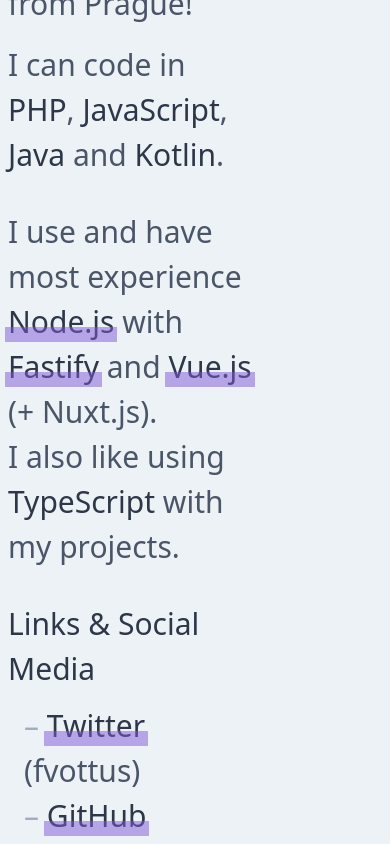
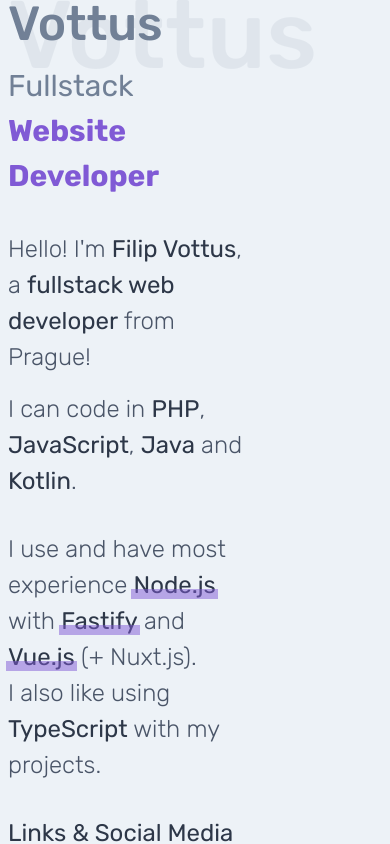
Before and after one commit to VottusCode/frontend, a Vue app: page / in a window 390 px wide. Shown: the top 844 px of the page. Built offline with nearby package versions, Linux system fonts and the light colour scheme.

Commit message:
font, responsive

```diff
--- a/public/index.html
+++ b/public/index.html
@@ -5,7 +5,7 @@
     <meta http-equiv="X-UA-Compatible" content="IE=edge" />
     <meta name="viewport" content="width=device-width,initial-scale=1.0" />
     <link rel="icon" href="<%= BASE_URL %>favicon.ico" />
-    <title><%= htmlWebpackPlugin.options.title %></title>
+    <title>Vottus</title>
   </head>
   <body>
     <noscript>
--- a/src/assets/scss/main.scss
+++ b/src/assets/scss/main.scss
@@ -1,3 +1,5 @@
+@import url('https://fonts.googleapis.com/css2?family=Rubik:ital,wght@0,300;0,400;0,500;0,600;0,700;0,800;0,900;1,300;1,400;1,500;1,600;1,700;1,800;1,900&display=swap');
+
 @tailwind base;
 @tailwind components;
 @tailwind utilities;
@@ -20,24 +22,46 @@
   display: none;
 }
 
-body {
-  font-weight: 'Rubik', -apple-system, BlinkMacSystemFont, 'Segoe UI', Roboto,
-    Oxygen, Ubuntu, Cantarell, 'Open Sans', 'Helvetica Neue', sans-serif;
+html {
+  font-family: 'Rubik', sans-serif !important;
   @apply bg-gray-200;
 }
 
 .title {
   position: relative;
-  @apply text-gray-700;
+  letter-spacing: 0px;
+  @apply text-gray-600;
+  @apply font-medium;
+  @apply text-5xl;
 
   &:after {
     content: attr(data-text);
     position: absolute;
-    font-size: 8rem;
+    font-size: 6rem;
     opacity: 0.1;
     left: 0;
     top: -0.8rem;
     font-weight: 500;
+  }
+}
+
+.avatar {
+  max-height: 200px;
+
+  @media (min-width: 640px) {
+    max-height: 200px;
+  }
+
+  @media (min-width: 768px) {
+    max-height: 250px;
+  }
+
+  @media (min-width: 1024px) {
+    max-height: 400px;
+  }
+
+  @media (min-width: 1280px) {
+    max-height: 600px;
   }
 }
 
--- a/src/pages/index.vue
+++ b/src/pages/index.vue
@@ -1,26 +1,19 @@
 <template>
-  <div class="text-white">
   <div class="flex justify-start items-center w-full h-full">
-      <div class="mx-2 md:mx-8 lg:mx-20 grid grid-cols-3">
+    <div class="mx-2 md:mx-8 lg:mx-20 grid grid-cols-3 w-full h-full">
       <div
         class="col-start-1 col-end-3 flex justify-center items-start w-full h-full"
-          style="flex-flow: column;"
+        style="flex-flow: column"
       >
-          <h1
-            class="text-white font-medium text-2xl md:text-3xl lg:text-8xl title"
-            data-text="Vottus"
-            style="line-height: 1;"
-          >
+        <h1 class="title md:text-6xl" data-text="Vottus" style="line-height: 1">
           Vottus
         </h1>
-          <h2 class="mt-4 text-gray-600 text-4xl">
+        <h2 class="mt-4 text-gray-600 text-3xl">
           Fullstack
-            <span class="text-purple-600 font-bold">
-              Website Developer
-            </span>
+          <span class="text-purple-600 font-bold"> Website Developer </span>
         </h2>
 
-          <div class="font-thin text-gray-700 text-3xl mt-8">
+        <div class="font-thin text-gray-700 text-2xl mt-8">
           <div>
             Hello! I'm <strong>Filip Vottus</strong>, a
             <strong>fullstack web developer</strong> from Prague!
@@ -34,7 +27,8 @@
               I use and have most experience
               <a href="https://nodejs.org" target="_blank">Node.js</a> with
               <a href="https://fastify.io" target="_blank">Fastify</a> and
-                <a href="https://vuejs.org" target="_blank">Vue.js</a> (+ Nuxt.js).
+              <a href="https://vuejs.org" target="_blank">Vue.js</a> (+
+              Nuxt.js).
               <br />
               I also like using <strong>TypeScript</strong> with my projects.
             </div>
@@ -43,10 +37,19 @@
               <strong>Links & Social Media</strong>
               <div class="mt-3 ml-4">
                 <ul class="links">
-                    <li><a href="https://twitter.com/fvottus">Twitter</a> (fvottus)</li>
-                    <li><a href="https://github.com/VottusCode">GitHub</a> (VottusCode)</li>
+                  <li>
+                    <a href="https://twitter.com/fvottus">Twitter</a>
+                    (fvottus)
+                  </li>
+                  <li>
+                    <a href="https://github.com/VottusCode">GitHub</a>
+                    (VottusCode)
+                  </li>
                   <li><router-link to="/blog">Blog</router-link></li>
-                    <li><a href="https://linkedin.com/vottus">LinkedIn</a> (not updated)</li>
+                  <li>
+                    <a href="https://linkedin.com/vottus">LinkedIn</a> (not
+                    updated)
+                  </li>
                 </ul>
               </div>
             </div>
@@ -57,13 +60,14 @@
           </div>
         </div>
       </div>
-        <div class="col-end-4 col-span-1 justify-end items-center w-full h-full hidden lg:flex">
+      <div
+        class="col-end-4 col-span-1 justify-end items-center w-full h-full hidden lg:flex"
+      >
         <div class="image">
-            <img :src="avatar.url" alt="Vottus" class="rounded-xl" />
-            <a :href="avatar.author" target="_blank" class="dash-none"
-              >Image: {{ avatar.author }}</a
-            >
-          </div>
+          <img :src="avatar.url" alt="Vottus" class="rounded-xl avatar" />
+          <a :href="avatar.author" target="_blank" class="dash-none text-sm">{{
+            avatar.author
+          }}</a>
         </div>
       </div>
     </div>
```
Lines whose indentation alone changed are shown as unchanged.
